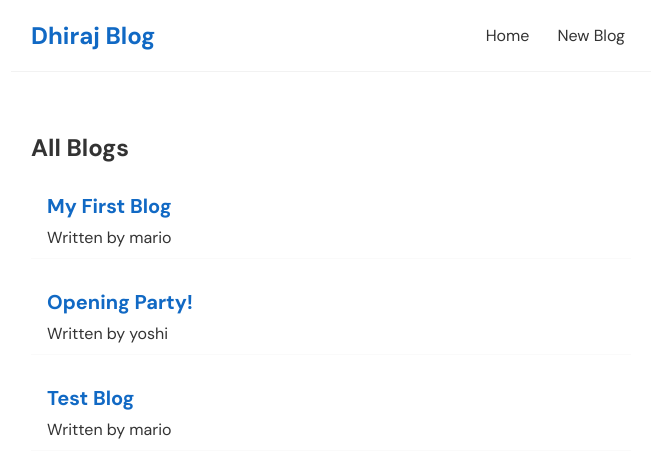
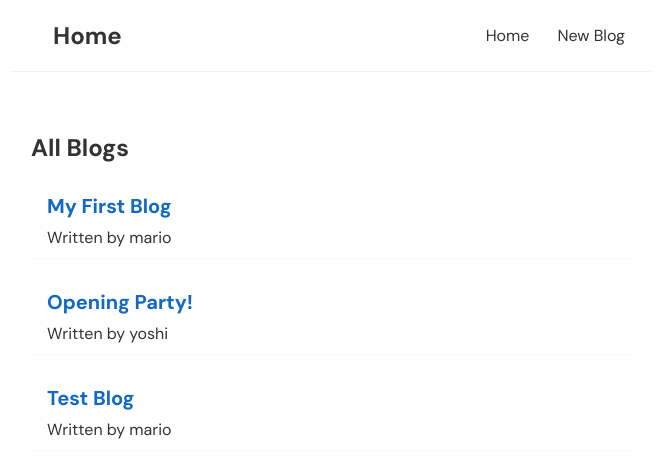
Before and after one commit to dheerazsah/React-Tutorial, a React (Create React App) app in the folder dhiraj-blog/: page / in a window 1280 px wide. Shown: the top 476 px of the page, without its empty margins (309-965 px from the left). Built offline with nearby package versions, Linux system fonts and the light colour scheme; data requests are answered from the project's data file; a web font is replaced by a local one.

Commit message:
Update navbar

```diff
--- a/dhiraj-blog/src/Navbar.js
+++ b/dhiraj-blog/src/Navbar.js
@@ -2,7 +2,9 @@ import { Link } from 'react-router-dom';
 const Navbar = () => {
     return (
         <nav className="navbar">
-            <h1>Dhiraj Blog</h1>
+            <h1>
+            <Link to="/">Home</Link>
+            </h1>
             <div className="links">
 
                 <Link to="/">Home</Link>
```
